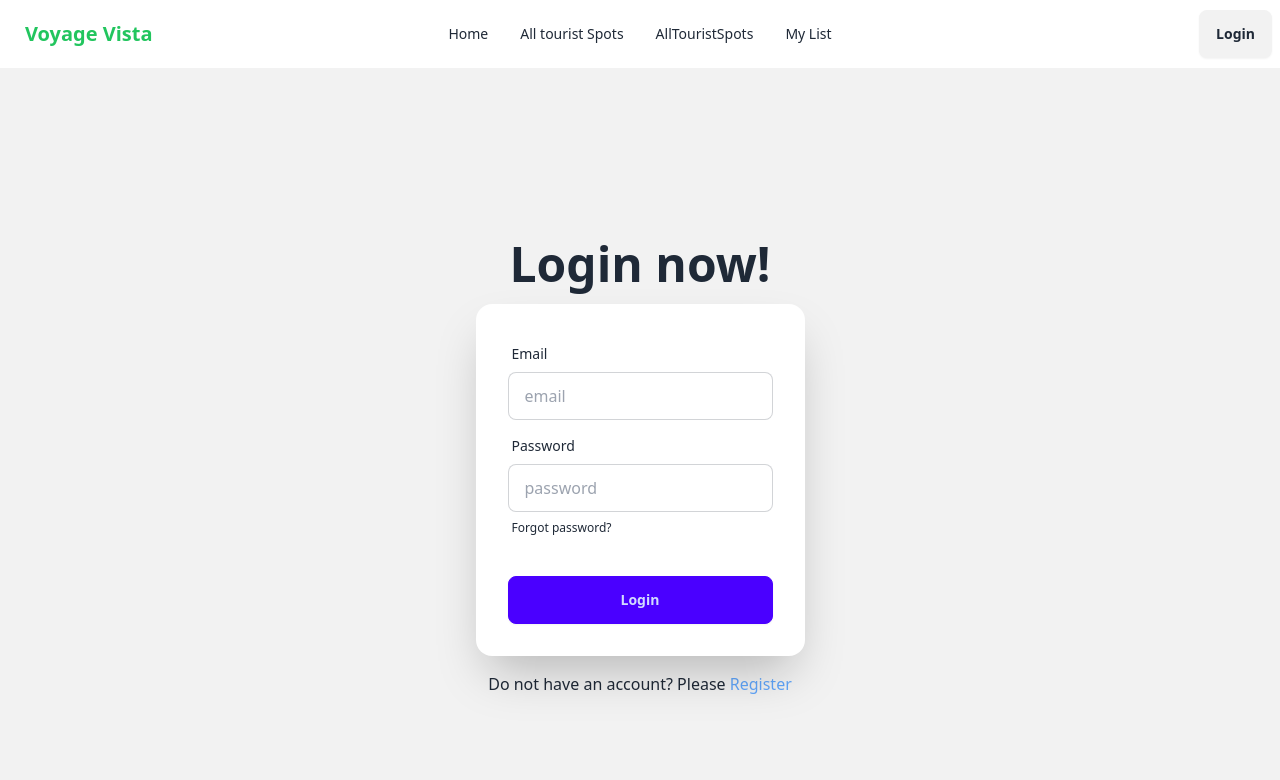
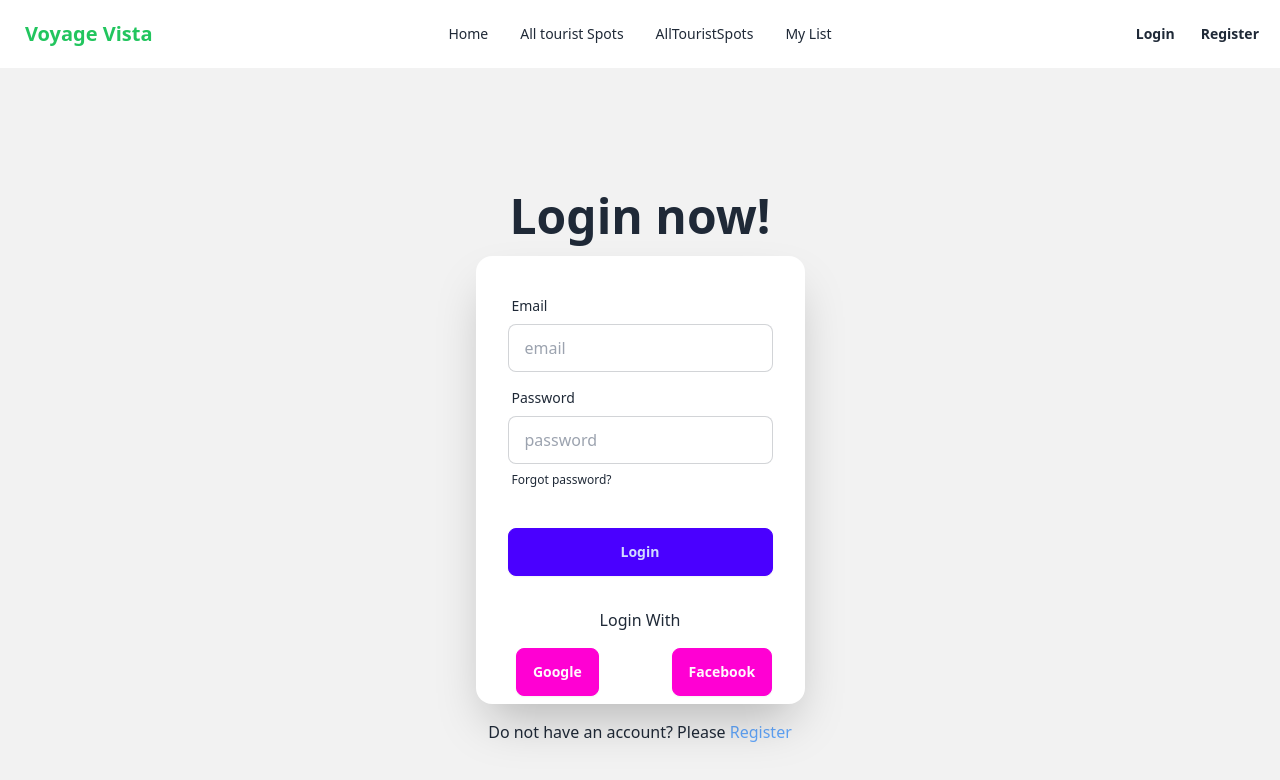
Before and after one commit to Faisal778/voyage-vista-client, a React (Vite) app: page /login in a window 1280 px wide. Shown: the top 780 px of the page. Built offline with nearby package versions, Linux system fonts and the light colour scheme; no server answers.

Commit message:
google and facebook auth added

```diff
--- a/src/Root.jsx
+++ b/src/Root.jsx
@@ -2,6 +2,7 @@
 import { Outlet } from 'react-router-dom';
 import AuthProvider from './pages/AuthProvider';
 import Navbar from './components/Navbar';
+
 
 const Root = () => {
     return (
@@ -9,6 +10,7 @@
             <Navbar></Navbar>
             <AuthProvider></AuthProvider>
             <Outlet></Outlet>
+
         </div>
     );
 };
--- a/src/components/Navbar.jsx
+++ b/src/components/Navbar.jsx
@@ -1,6 +1,7 @@
 import React from 'react';
-import { NavLink } from 'react-router-dom';
+import { Link, NavLink } from 'react-router-dom';
 import AllTouristSpots from '../pages/AllTouristSpots';
+import UseAuth from '../hooks/UseAuth';
 
 const Navbar = () => {
     const navLinks = <>
@@ -11,6 +12,8 @@
         <li><NavLink to = 'myList'>My List</NavLink></li>
 
     </>
+
+     const {logout, user} = UseAuth();
     return (
         <div className="navbar bg-base-100">
         <div className="navbar-start">
@@ -29,9 +32,44 @@
            {navLinks}
           </ul>
         </div>
-        <div className="navbar-end">
-         <NavLink to = 'login'> <a className="btn">Login</a></NavLink>
+
+
+<div className="navbar-end">
+  {
+    user?.email ?
+    <div className='dropdown dropdown-end'>
+      <label tabIndex={0} className='btn btn-ghost btn-circle avatar'>
+        <div className='w-10 rounded-full'>
+          <img src="https/image" alt="profile image" />
         </div>
+      </label>
+
+      <ul tabIndex={0} className='menu menu-sm dropdown-content mt-3 z-[1] p-2 shadow bg-base-100 rounded-box w-52'>
+        <li>
+          <button className='btn btn-sm btn-ghost'>name</button>
+        </li>
+        <li>
+          <button
+          onClick={logout}
+          className='btn btn-sm btn-ghost'>Logout </button>
+        </li>
+      </ul>
+    </div>
+    :
+      <div>
+ <Link to="/login">
+      <button className='btn btn-sm btn-ghost'>Login</button>
+    </Link>
+    <Link to="/register">
+      <button className='btn btn-sm btn-ghost'>Register</button>
+    </Link>
+
+        </div>
+
+
+  }
+</div>
+
       </div>
     );
 };
--- /dev/null
+++ b/src/components/SocialLogin.jsx
@@ -0,0 +1,30 @@
+import React from 'react';
+import UseAuth from '../hooks/UseAuth';
+
+const SocialLogin = () => {
+
+    const {googleLogin, facebookLogin} = UseAuth();
+    return (
+        <>
+
+        <div className='text-center pb-2'>Login With</div>
+
+      <div  className='flex justify-around'>
+      <div>
+            <button
+            onClick={() => googleLogin()} className='btn btn-secondary m-2 ml-4'>Google</button>
+        </div>
+
+        <div>
+            <button
+            onClick={() => facebookLogin()} className='btn btn-secondary m-2 ml-4'>Facebook</button>
+        </div>
+
+      </div>
+
+        </>
+
+    );
+};
+
+export default SocialLogin;
--- /dev/null
+++ b/src/hooks/UseAuth.jsx
@@ -0,0 +1,11 @@
+import React, { useContext } from 'react';
+import { AuthContext } from '../pages/AuthProvider';
+
+const UseAuth = () => {
+
+        const all = useContext(AuthContext)
+        return all;
+
+};
+
+export default UseAuth;
--- a/src/pages/AuthProvider.jsx
+++ b/src/pages/AuthProvider.jsx
@@ -1,8 +1,13 @@
-import { createUserWithEmailAndPassword, onAuthStateChanged, signInWithEmailAndPassword } from 'firebase/auth';
+import { FacebookAuthProvider, createUserWithEmailAndPassword, getAuth, onAuthStateChanged, signInWithEmailAndPassword, signInWithPopup, signOut } from 'firebase/auth';
 import React, { createContext, useEffect, useState } from 'react';
 import auth from '../../firebase.config';
+import { GoogleAuthProvider } from "firebase/auth";
 
 export const AuthContext = createContext(null);
+
+//social media auth providers
+const provider = new GoogleAuthProvider();
+const facebookProvider = new FacebookAuthProvider();
 
 const AuthProvider = ({children}) => {
 
@@ -14,12 +19,27 @@
 
     }
 
-    //
+    //user sign in
     const singInUser = (email, password) =>{
         return signInWithEmailAndPassword(auth, email, password)
     }
 
 
+    //google sign in
+    const googleLogin =() =>{
+        return signInWithPopup(auth, provider)
+    }
+    //facebook log in
+
+    const facebookLogin = () => {
+        return signInWithPopup(auth, facebookProvider)
+    }
+
+    //logout
+    const logout = () => {
+        setUser(null)
+        signOut(auth)
+    }
 
     //observer
     useEffect(() => {
@@ -33,7 +53,12 @@
 
     const allValues = {
         createUser,
-        singInUser
+        singInUser,
+        googleLogin,
+        logout,
+        user,
+        facebookLogin
+
     }
     return (
         <AuthContext.Provider value = {allValues}>
--- a/src/pages/Login.jsx
+++ b/src/pages/Login.jsx
@@ -2,9 +2,14 @@
 import { Link, NavLink } from 'react-router-dom';
 import { AuthContext } from './AuthProvider';
 import { useForm } from 'react-hook-form';
+import UseAuth from '../hooks/UseAuth';
+import SocialLogin from '../components/SocialLogin';
+import { getAuth } from 'firebase/auth';
 
 const Login = () => {
-    const {singInUser} = useContext(AuthContext)
+
+    const {singInUser}  = UseAuth();
+
 
 
     const {
@@ -57,7 +62,8 @@
           <button className="btn btn-primary">Login</button>
         </div>
       </form>
-    </div>
+        <SocialLogin></SocialLogin>
+     </div>
 
     <p>Do not have an account? Please <Link to ='/register' className='text-blue-400'>Register</Link></p>
   </div>
--- a/src/pages/Register.jsx
+++ b/src/pages/Register.jsx
@@ -2,9 +2,10 @@
 import { Link } from "react-router-dom";
 import { AuthContext } from "./AuthProvider";
 import { useForm } from "react-hook-form";
+import UseAuth from "../hooks/UseAuth";
 
 const Register = () => {
-  const { createUser } = useContext(AuthContext);
+  const { createUser } = UseAuth();
 
   const {
     register,
```
